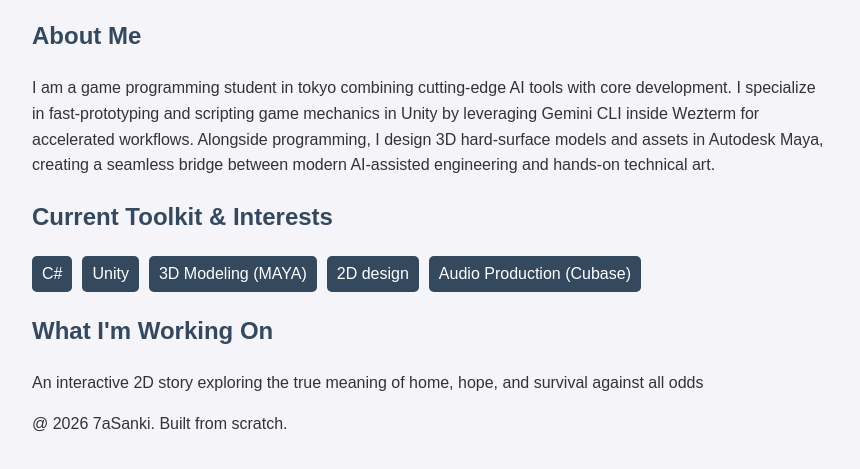
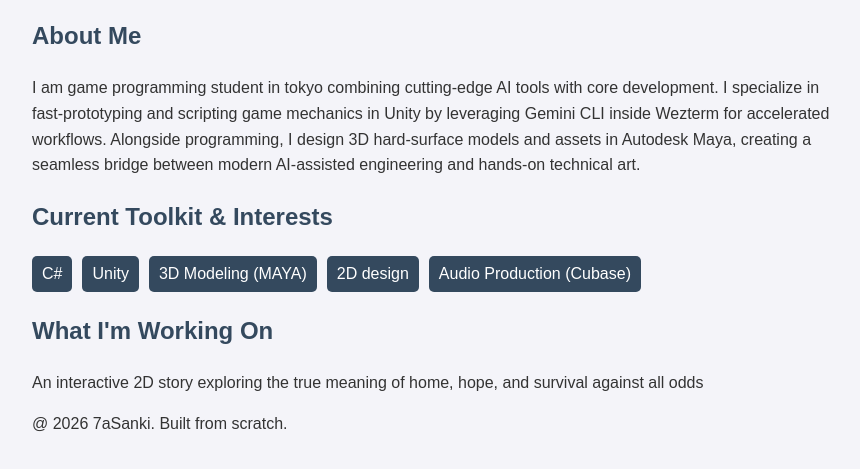
Before and after one commit to 7aSanki/Self-Introduction, a plain HTML site: page index.html in a window 1280 px wide. Shown: the part 141-610 px from the top of the page, without its empty margins (208-1068 px from the left). Drawn offline with Linux system fonts and the light colour scheme.

Commit message:
تعديل الفرع الثاني

```diff
--- a/index.html
+++ b/index.html
@@ -29,7 +29,7 @@
 
         <section>
             <h2>About Me</h2>
-            <p>I am a game programming student in tokyo combining cutting-edge AI tools with core development. I specialize in fast-prototyping and scripting game mechanics in Unity by leveraging Gemini CLI inside Wezterm for accelerated workflows. Alongside programming, I design 3D hard-surface models and assets in Autodesk Maya, creating a seamless bridge between modern AI-assisted engineering and hands-on technical art.</p>
+            <p>I am game programming student in tokyo combining cutting-edge AI tools with core development. I specialize in fast-prototyping and scripting game mechanics in Unity by leveraging Gemini CLI inside Wezterm for accelerated workflows. Alongside programming, I design 3D hard-surface models and assets in Autodesk Maya, creating a seamless bridge between modern AI-assisted engineering and hands-on technical art.</p>
         </section>
 
         <section>
```
